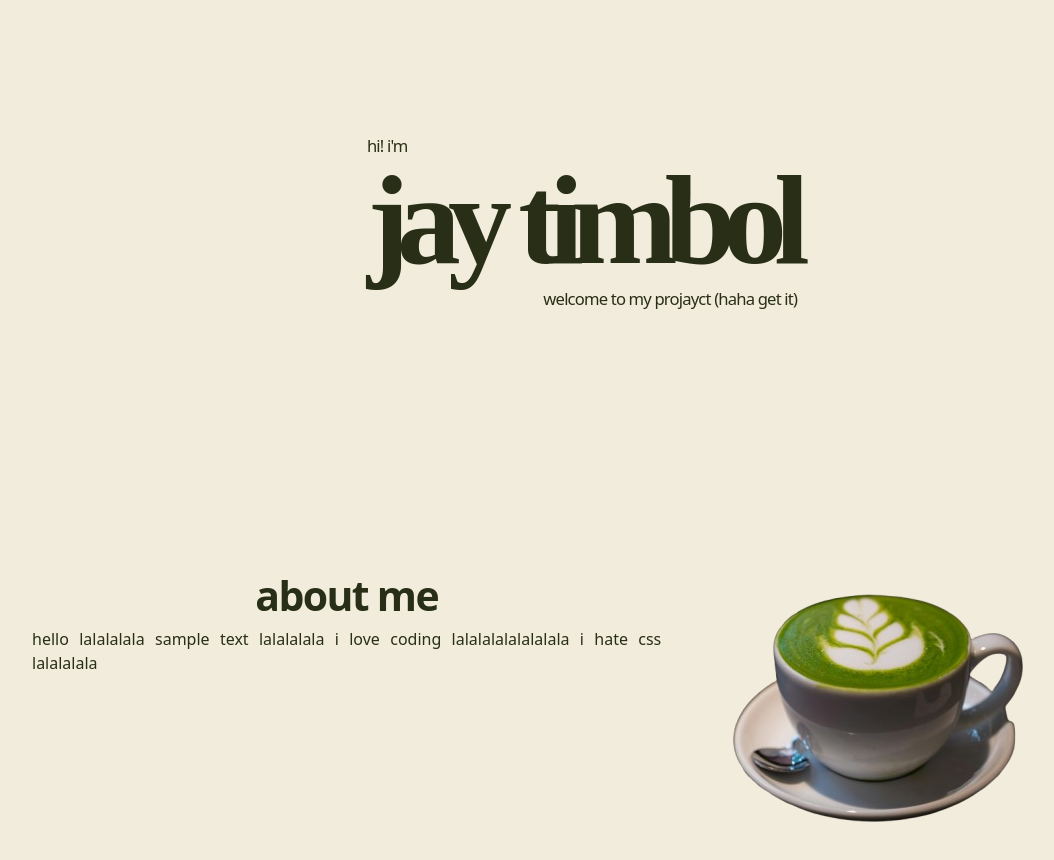
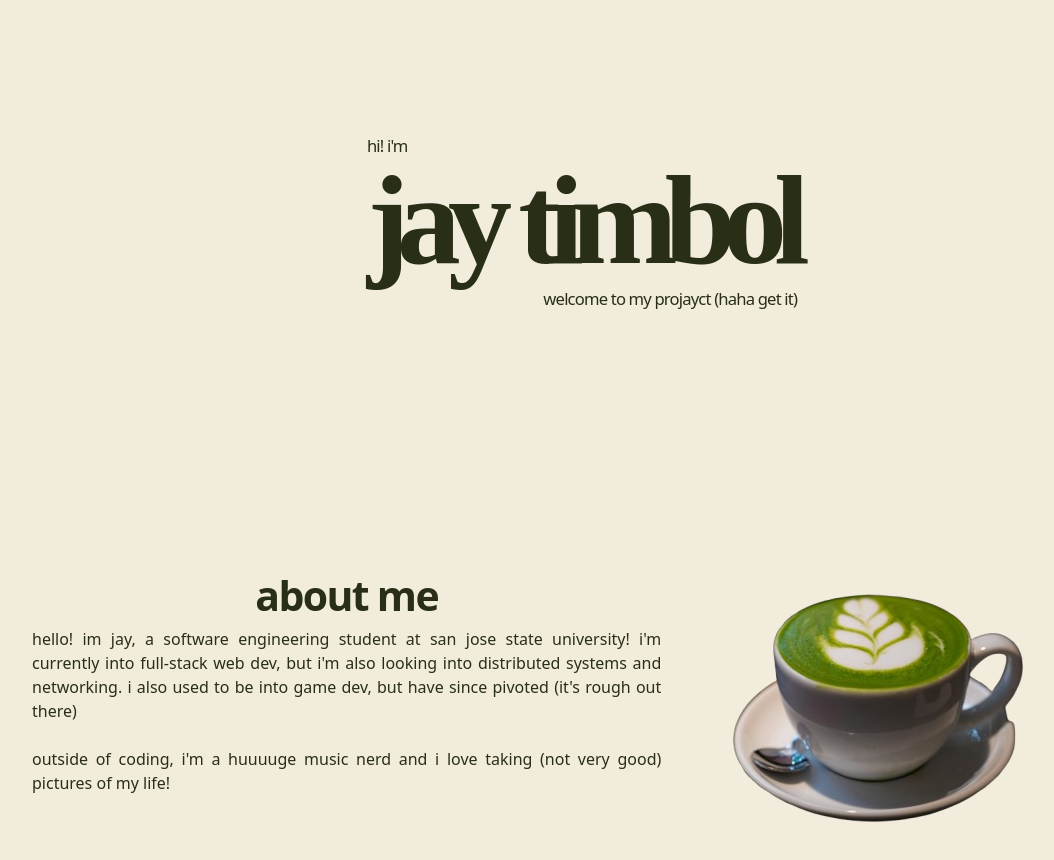
Before and after one commit to jctimbol/projayct, a Next.js app: page / in a window 1280 px wide. Shown: the top 860 px of the page, without its empty margins (58-1112 px from the left). Built offline with nearby package versions, Linux system fonts and the light colour scheme.

Commit message:
about me text

```diff
--- a/components/sections/AboutSection.tsx
+++ b/components/sections/AboutSection.tsx
@@ -5,8 +5,13 @@ export default function AboutSection() {
         <div className="aboutLeft">
           <h2 className="aboutTitle">about me</h2>
           <p className="aboutText">
-            hello lalalalala sample text lalalalala i love coding
-            lalalalalalalalala i hate css lalalalala
+            hello! im jay, a software engineering student at san jose state
+            university! i'm currently into full-stack web dev, but i'm also
+            looking into distributed systems and networking. i also used to be
+            into game dev, but have since pivoted (it's rough out there)
+            <br /> <br />
+            outside of coding, i'm a huuuuge music nerd and i love taking (not
+            very good) pictures of my life!
           </p>
         </div>
 
```
